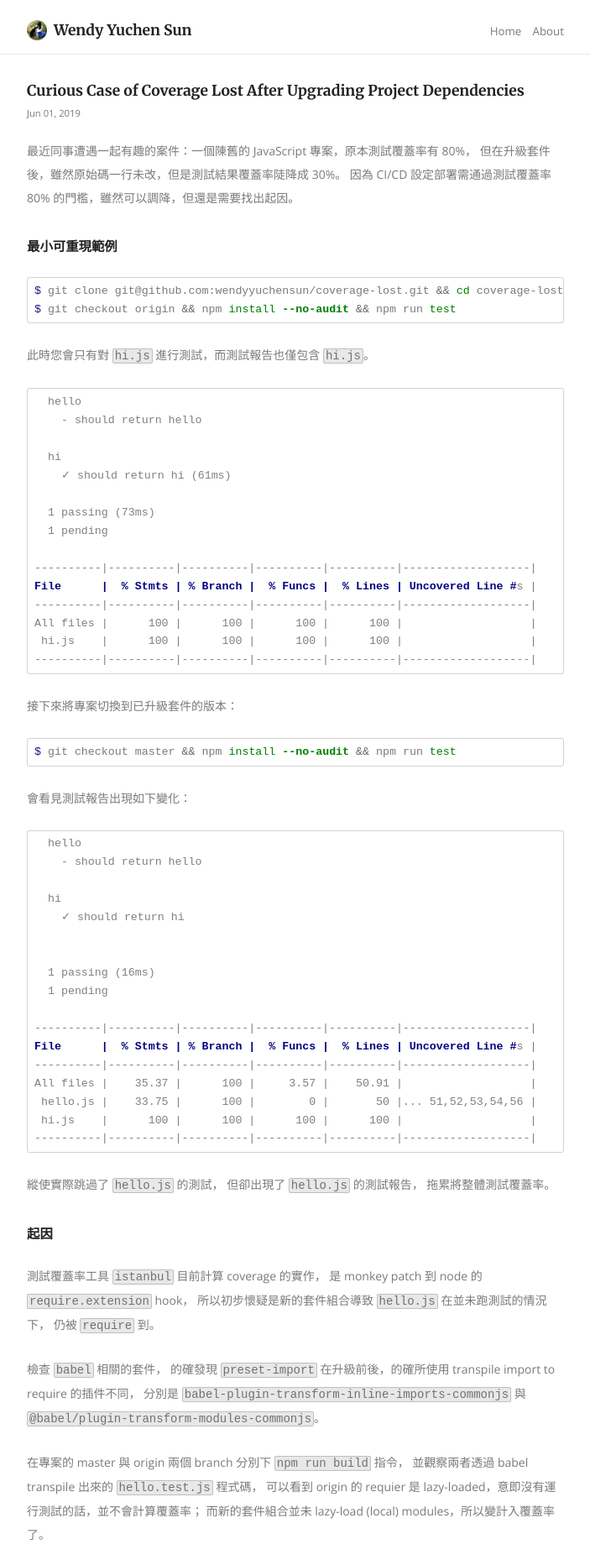
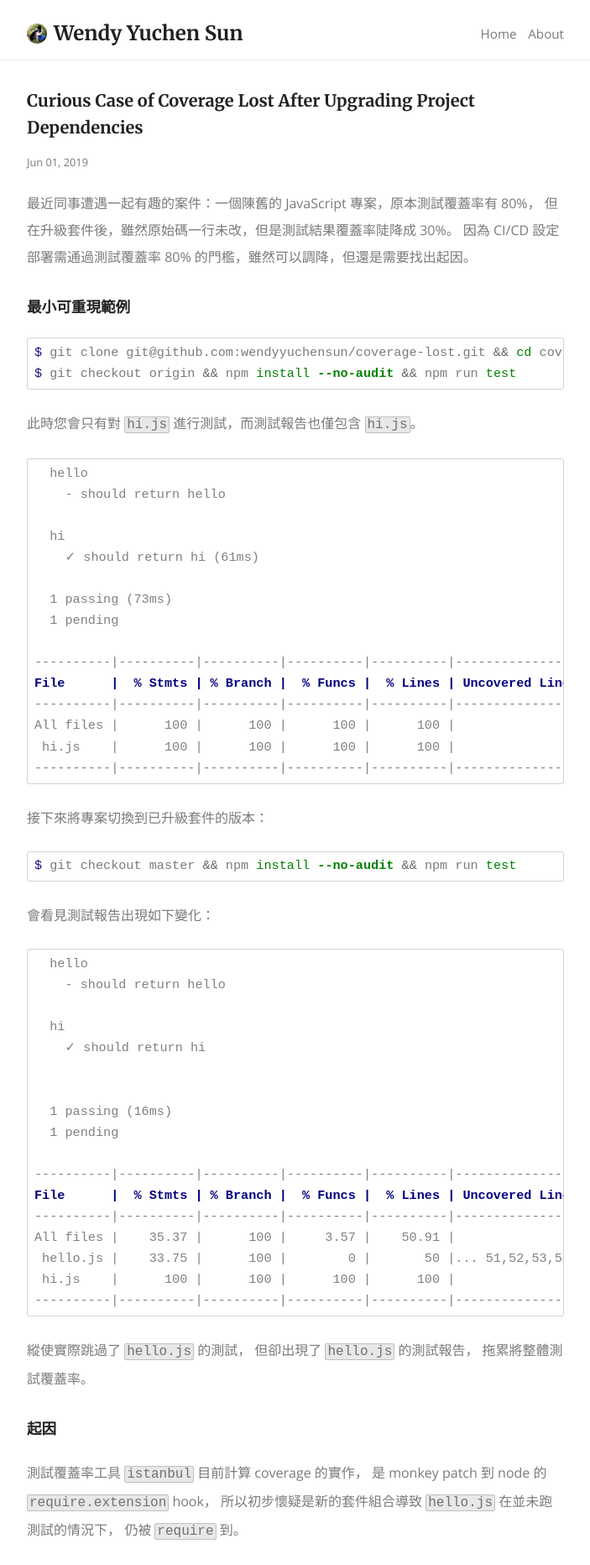
Before and after one commit to wendyyuchensun/wendyyuchensun.github.io, a Jekyll site: the page built from _posts/2019-06-01-upgrade-coverage-lost.md, in a window 1280 px wide. Shown: the top 1864 px of the page at 84% size, without its empty margins (288-991 px from the left). Built offline with Jekyll 4.4.1, drawn with Linux system fonts in a browser that asks for light colours; some of the changed text lies outside the part shown.

Commit message:
Update style

```diff
--- a/_sass/variable.sass
+++ b/_sass/variable.sass
@@ -7,8 +7,9 @@ $serif: "Merriweather", Georgia, serif
 $sansSerif: "Open Sans", sans-serif
 
 // font-size
-$fs: 14px
-$tfs: $fs * 1.25
+$fs: 16px
+$tfs: $fs * 1.5
+$rfs: $fs * 1.25
 $sfs: $fs * 1.1
 $cfs: $fs * 0.95
 $dfs: $fs * 0.8
--- a/css/style.sass
+++ b/css/style.sass
@@ -12,18 +12,19 @@ body
 h1, h2, h3
   color: $c
   font-family: $serif
+
+h1
   font-size: $tfs
+
+h2
+  font-size: $rfs
+  line-height: 2rem
+  margin-bottom: 1rem
 
 h3
   font-size: $sfs
   line-height: 1.5rem
   margin-top: 2rem
-
-h4
-  font-weight: 700
-  margin-top: 2rem
-  &::before
-    content: "// "
 
 p, ol, figure
   line-height: $fs * 2
```
